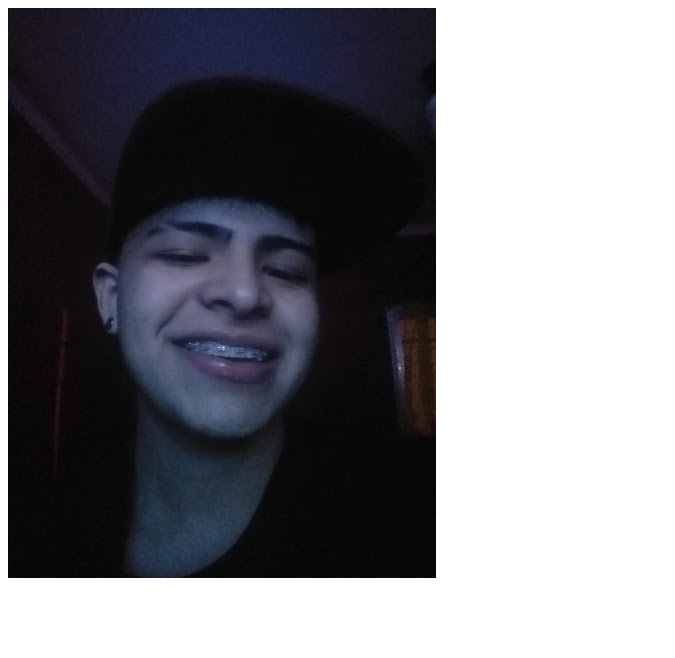
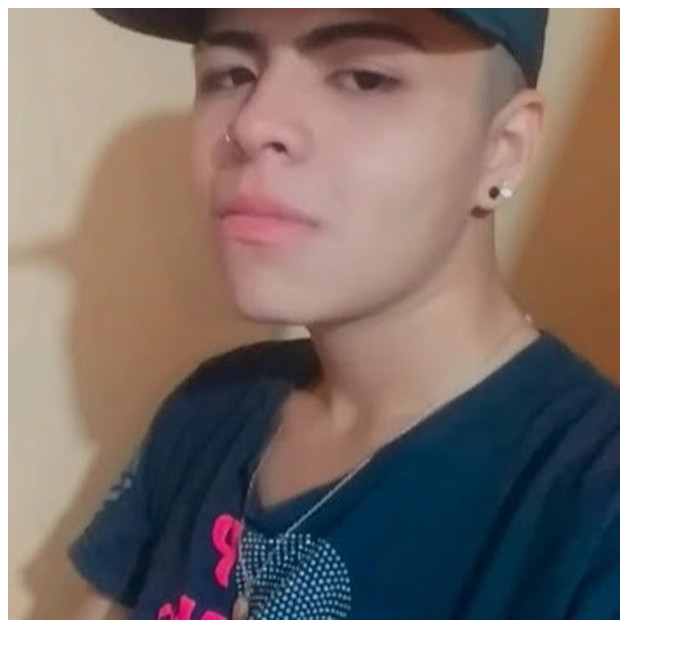
Before and after one commit to Alex7uz/trolleo, a plain HTML site: page index.html in a window 1280 px wide. Shown: the whole page, without its empty margins (0-675 px from the left). Drawn offline with Linux system fonts and the light colour scheme.

Commit message:
Update index.html

```diff
--- a/index.html
+++ b/index.html
@@ -6,6 +6,6 @@
     <title>Document</title>
 </head>
 <body>
-    <img src="20220613_185336.jpg" alt="">
+    <img src="e.jpg" alt="">
 </body>
 </html>
```
